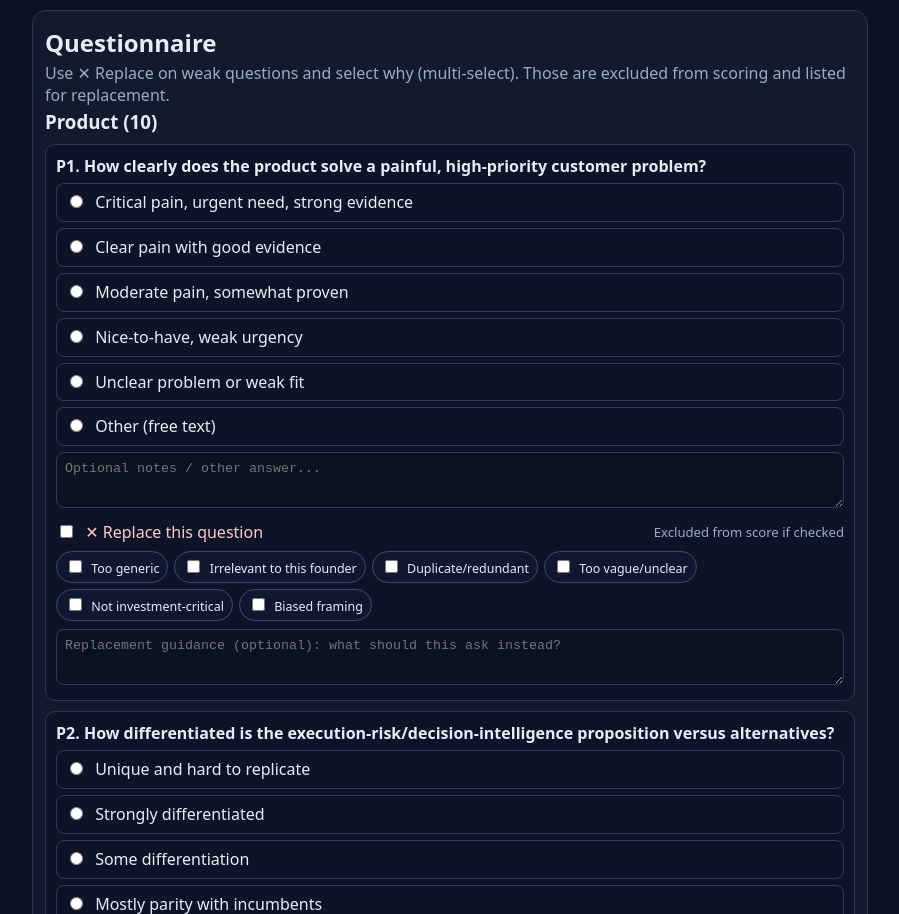
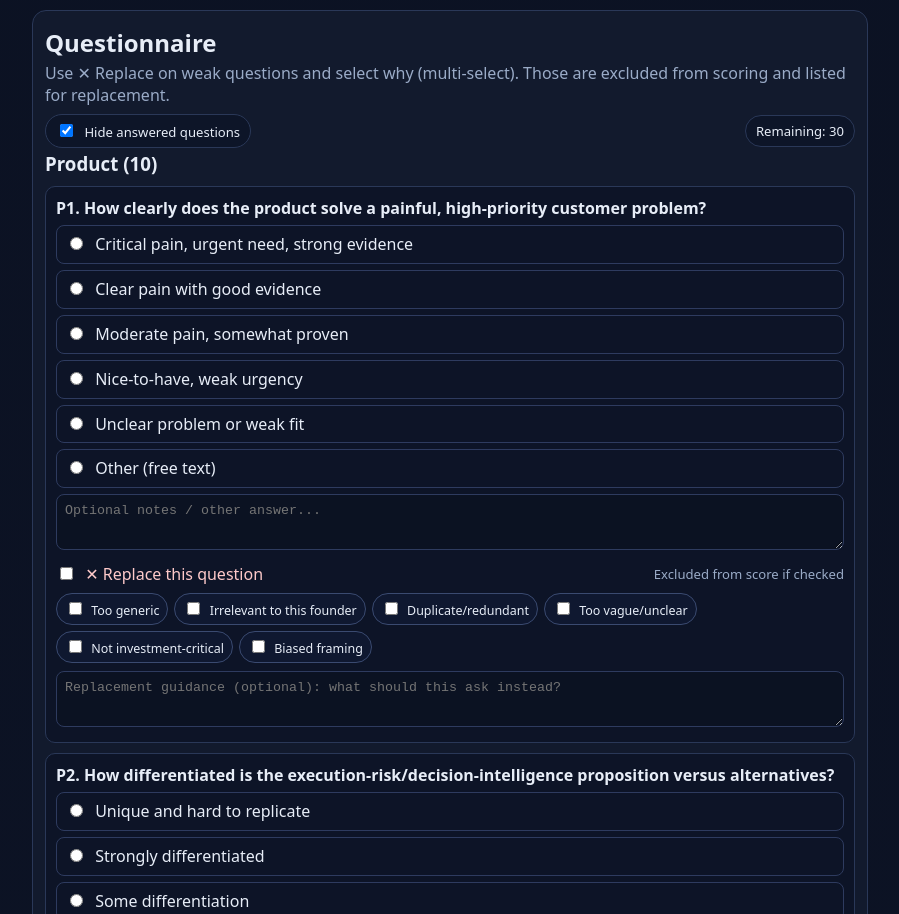
Before and after one commit to finchmolty-git/prompt-quest, a plain HTML site: page investment-dd/index.html in a window 1280 px wide. Shown: the part 4398-5312 px from the top of the page, without its empty margins (190-1089 px from the left). Drawn offline with Linux system fonts and the light colour scheme.

Commit message:
Hide answered questions by default with remaining counter

```diff
--- a/investment-dd/index.html
+++ b/investment-dd/index.html
@@ -130,6 +130,7 @@ function applyPayloadToUI(p){
     }
     const n = document.getElementById('xnote_'+r.id); if(n) n.value = r.note||'';
   }
+  refreshQuestionVisibility();
 }
 
 const replaceReasons = [
@@ -317,13 +318,46 @@ function updateWeightTotal(){
   const t = (+$('wProduct').value||0)+(+$('wTeam').value||0)+(+$('wVision').value||0);
   $('wTotal').textContent = `Total: ${t}`;
 }
+
+
+function hideAnsweredEnabled(){
+  const el = document.getElementById('hideAnsweredToggle');
+  return el ? el.checked : true;
+}
+
+function isAnswered(qid){
+  const hasAnswer = !!document.querySelector(`input[name='${qid}']:checked`);
+  const dropped = document.getElementById(`drop_${qid}`)?.checked;
+  return hasAnswer || !!dropped;
+}
+
+function refreshQuestionVisibility(){
+  if(!config) return;
+  const hide = hideAnsweredEnabled();
+  let remaining = 0;
+  for(const q of config.questions){
+    const card = document.getElementById(`card_${q.id}`);
+    if(!card) continue;
+    const done = isAnswered(q.id);
+    const show = !(hide && done);
+    card.style.display = show ? '' : 'none';
+    if(show) remaining++;
+  }
+  const c = document.getElementById('remainingCount');
+  if(c) c.textContent = String(remaining);
+}
 ['wProduct','wTeam','wVision'].forEach(id=>$(id).addEventListener('input',()=>{updateWeightTotal();saveCurrentDraft();}));
 
 function renderQuestions(){
   const byCat = {product:[],team:[],vision:[]};
   config.questions.forEach(q=>byCat[q.category].push(q));
   const host = $('questions');
-  host.innerHTML = '<h2>Questionnaire</h2><div class="muted">Use ✕ Replace on weak questions and select why (multi-select). Those are excluded from scoring and listed for replacement.</div>';
+  host.innerHTML = '<h2>Questionnaire</h2><div class="muted">Use ✕ Replace on weak questions and select why (multi-select). Those are excluded from scoring and listed for replacement.</div><div class="row" style="margin-top:8px"><label class="pill"><input type="checkbox" id="hideAnsweredToggle" checked> Hide answered questions</label><span class="pill">Remaining: <span id="remainingCount">0</span></span></div>';
+
+  const ht = document.getElementById('hideAnsweredToggle');
+  const savedHide = localStorage.getItem('investment-dd-hide-answered');
+  if(savedHide !== null) ht.checked = savedHide === '1';
+  ht.addEventListener('change', ()=>{ localStorage.setItem('investment-dd-hide-answered', ht.checked ? '1':'0'); refreshQuestionVisibility(); });
 
   ['product','team','vision'].forEach(cat=>{
     const sec = document.createElement('div');
@@ -332,6 +366,7 @@ function renderQuestions(){
       const d = document.createElement('div');
       d.className='q';
       d.id = `card_${q.id}`;
+      d.dataset.qid = q.id;
       const reasonChips = replaceReasons.map((r,i)=>`<label class="chip"><input type="checkbox" name="xreason_${q.id}" value="${r}"> ${r}</label>`).join('');
       d.innerHTML = `<div class="qhead">${q.id}. ${q.text}</div>
         ${q.options.map((o)=>`<label class="opt"><input type="radio" name="${q.id}" value="${o.score}" data-label="${escapeHtml(o.label)}"> ${o.label}</label>`).join('')}
@@ -350,8 +385,9 @@ function renderQuestions(){
         drop.addEventListener('change', ()=>{
           document.getElementById(`card_${q.id}`).classList.toggle('flagged', drop.checked);
           saveCurrentDraft();
+          refreshQuestionVisibility();
         });
-        document.querySelectorAll(`input[name="${q.id}"]`).forEach(el=>el.addEventListener('change', saveCurrentDraft));
+        document.querySelectorAll(`input[name="${q.id}"]`).forEach(el=>el.addEventListener('change', ()=>{saveCurrentDraft(); refreshQuestionVisibility();}));
         document.getElementById(`other_${q.id}`).addEventListener('input', saveCurrentDraft);
         document.querySelectorAll(`input[name="xreason_${q.id}"]`).forEach(el=>el.addEventListener('change', saveCurrentDraft));
         document.getElementById(`xnote_${q.id}`).addEventListener('input', saveCurrentDraft);
@@ -359,6 +395,7 @@ function renderQuestions(){
     });
     host.appendChild(sec);
   });
+  refreshQuestionVisibility();
 }
 
 function escapeHtml(s){return s.replace(/[&<>"']/g,m=>({"&":"&amp;","<":"&lt;",">":"&gt;","\"":"&quot;","'":"&#039;"}[m]));}
```
